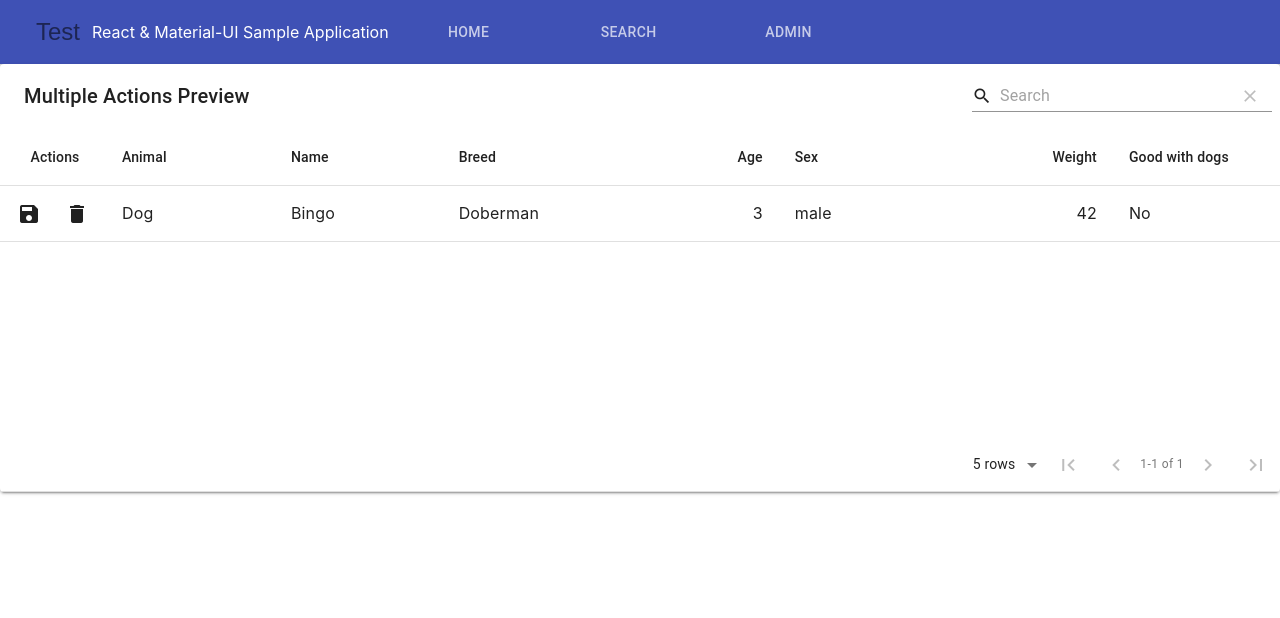
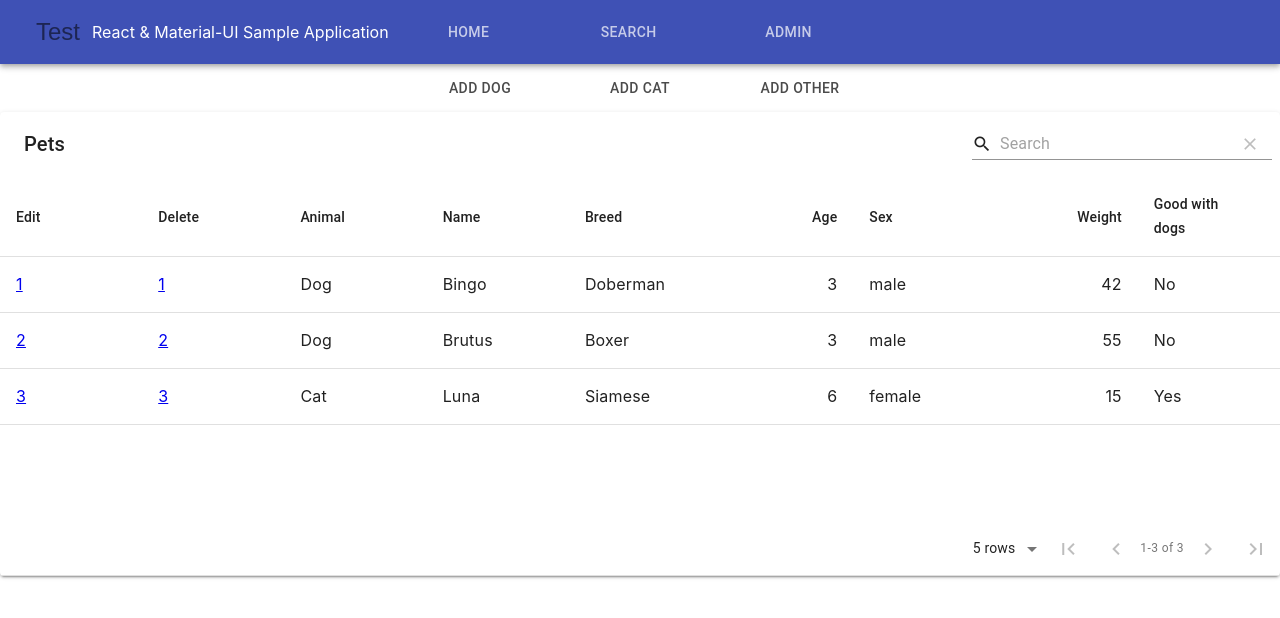
Before and after one commit to zachmkhan/Animal-Adoptions, a React (Create React App) app: page /admin in a window 1280 px wide. Shown: the top 618 px of the page. Built offline with nearby package versions, Linux system fonts and the light colour scheme.

Commit message:
edit and delete buttons on admin table

```diff
--- a/src/components/Admin.js
+++ b/src/components/Admin.js
@@ -1,39 +1,57 @@
 import React from 'react'
 import MaterialTable from 'material-table'
+import AppBar from '@material-ui/core/AppBar'
+import Toolbar from '@material-ui/core/Toolbar'
+import Typography from '@material-ui/core/Typography'
+import MenuIcon from '@material-ui/core/Menu'
+import IconButton from '@material-ui/core/IconButton'
+import Tab from '@material-ui/core/Tab'
+import Tabs from '@material-ui/core/Tabs'
+import {Link} from 'react-router-dom'
+
+const petData = [
+    { id: '1', animal: 'Dog', name: 'Bingo', age: 3, sex: 'male', weight: '42', dogs: false, breed: 'Doberman' },
+    { id: '2', animal: 'Dog', name: 'Brutus', age: 3, sex: 'male', weight: '55', dogs: false, breed: 'Boxer' },
+    { id: '3', animal: 'Cat', name: 'Luna', age: 6, sex: 'female', weight: '15', dogs: true, breed: 'Siamese' }
+]
+
+function deleteHandler(props) {
+    console.log(props);
+}
 
 const Admin = () => {
     return(
         <div>
-            {/* <Tab label="Add Dog" to="/addDog" component={Link} />
+            <Tab label="Add Dog" to="/addDog" component={Link} />
             <Tab label="Add Cat" to="/addCat" component={Link} />
             <Tab label="Add Other" to="/addAnimal" component={Link} />
-            <br></br> */}
+            <br></br>
             <MaterialTable
-                title="Multiple Actions Preview"
+                title="Pets"
                 columns={[
+                    { title: 'Edit', field: 'id', render: rowData => <Link to="/userdash">{rowData.id}</Link>},
+                    { title: 'Delete', field: 'id', render: rowData => <Link to="/userdash" onClick={() => {if(window.confirm('Are you sure to delete?')){ deleteHandler(rowData.id)};}}>{rowData.id}</Link>},
                     { title: 'Animal', field: 'animal' },
                     { title: 'Name', field: 'name' },
                     { title: 'Breed', field: 'breed' },
                     { title: 'Age', field: 'age', type: 'numeric' },
                     { title: 'Sex', field: 'sex'},
                     { title: 'Weight', field: 'weight', type: 'numeric' },
-                    { title: 'Good with dogs', field: 'dogs', type: 'boolean', render: rowData => (rowData.mode ? "Yes" : "No"), },
+                    { title: 'Good with dogs', field: 'dogs', type: 'boolean', render: e => (e.dogs ? "Yes" : "No"), },
                 ]}
-                data={[
-                    { animal: 'Dog', name: 'Bingo', age: 3, sex: 'male', weight: '42', dogs: true, breed: 'Doberman' },
-                ]}
-                actions={[
-                    {
-                    icon: 'save',
-                    tooltip: 'Save User',
-                    //onClick: (event, rowData) => alert("You saved " + rowData.name)
-                    },
-                    {
-                    icon: 'delete',
-                    tooltip: 'Delete User',
-                    //onClick: (event, rowData) => confirm("You want to delete " + rowData.name)
-                    }
-                ]}
+                data={petData}
+                // actions={[
+                //     {
+                //     icon: 'save',
+                //     tooltip: 'Save User',
+                //     onClick: (event, rowData) => <Link to="/userdash"></Link>
+                //     },
+                //     {
+                //     icon: 'delete',
+                //     tooltip: 'Delete User',
+                //     //onClick: (event, rowData) => confirm("You want to delete " + rowData.name)
+                //     }
+                // ]}
             />
         </div>
 
```
